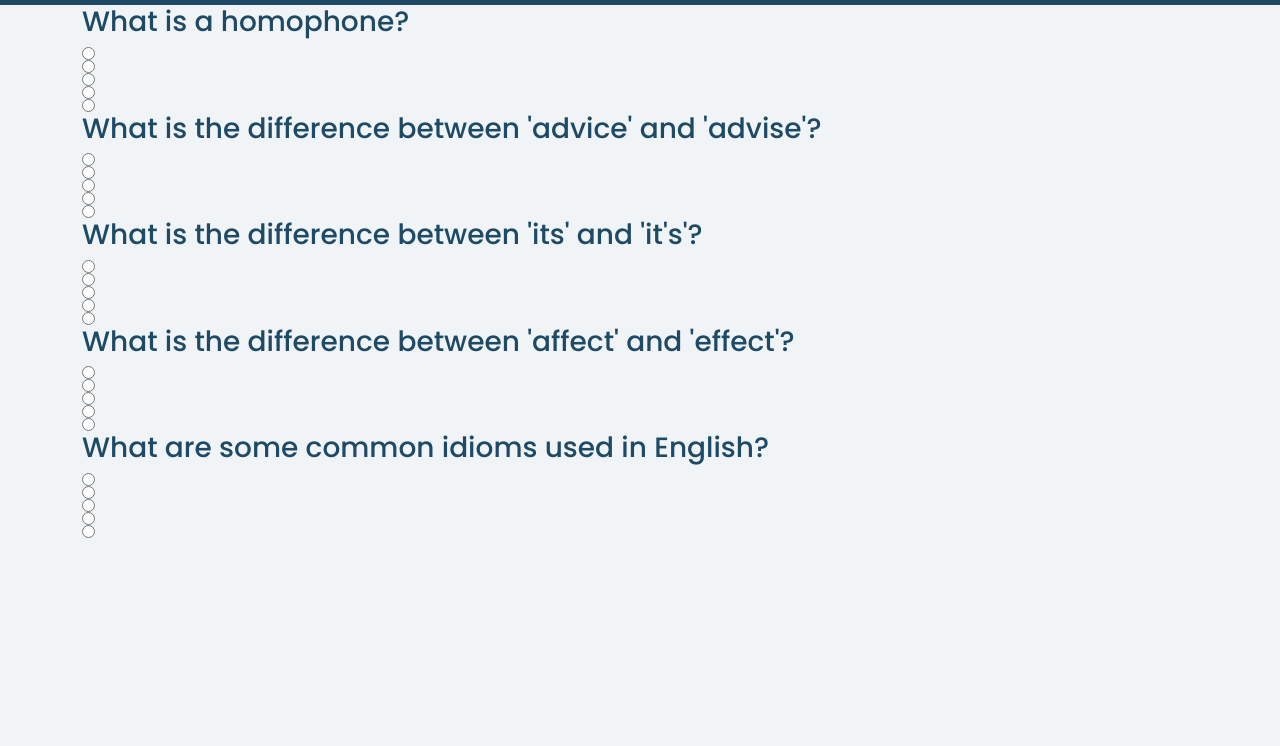
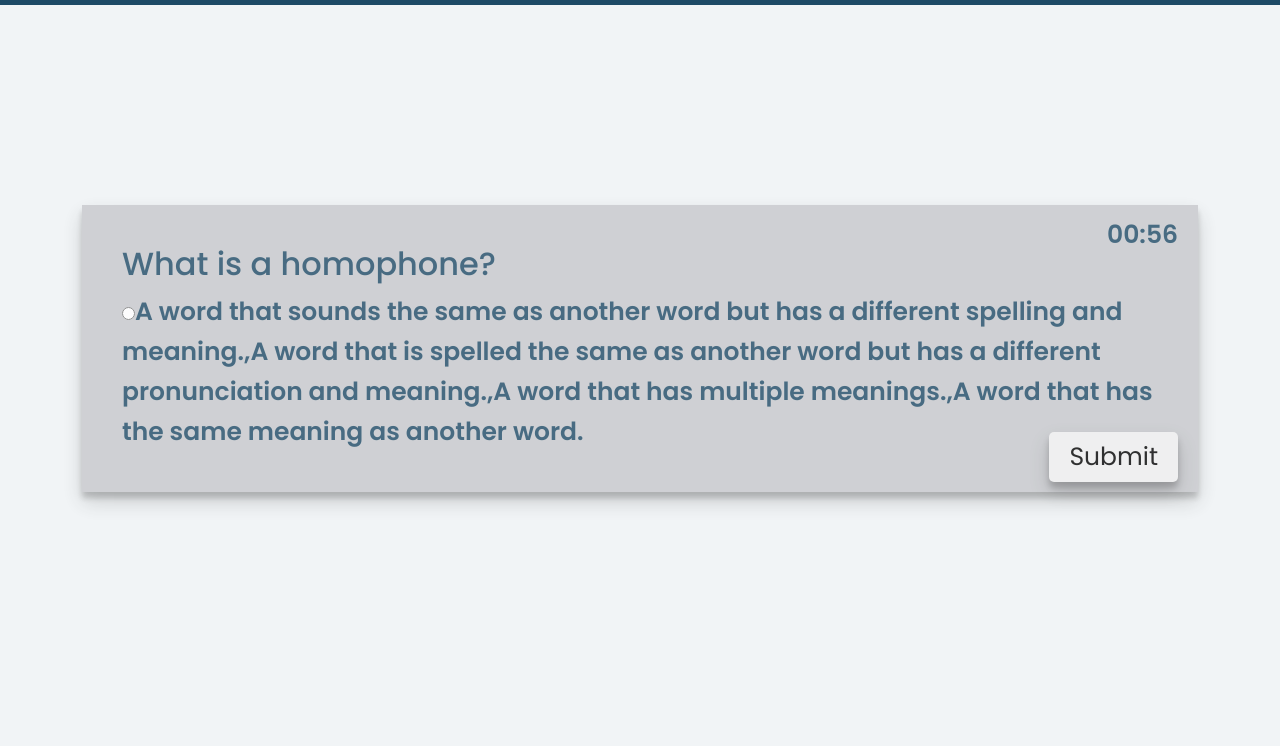
Before and after one commit to Karim-a-khaled/speech-score, a plain HTML site: page pages/english-quiz.html in a window 1280 px wide. Shown: the part 54-800 px from the top of the page. Drawn offline with nearby package versions, Linux system fonts and the light colour scheme.

Commit message:
timer finished

```diff
--- a/pages/english-quiz.html
+++ b/pages/english-quiz.html
@@ -41,8 +41,13 @@
   </nav>
     </nav>
 
-    <div class="container" id="container" style="height: 100vh;">
+    <div class="container container-custom" id="container" style="height: 100vh;">
+      <div class="question">
+        <div class="timer">
+          <h1>00</h1>
+        </div>
 
+      </div>
     </div>
 
     <footer class="footer" id="footer" style="background-color: #1e4a66;">
--- a/scripts/english-quiz.js
+++ b/scripts/english-quiz.js
@@ -1,107 +1,137 @@
 const englishQuestions = [
   {
   question: "What is the difference between 'affect' and 'effect'?",
-  options: ["A) Affect is a verb, while effect is a noun.", "B) Effect is a verb, while affect is a noun.", "C) Both are adjectives with different meanings.", "D) Both are prepositions with different meanings."],
-  answer: "A) Affect is a verb, while effect is a noun."
+  options: ["Affect is a verb, while effect is a noun.", "Effect is a verb, while affect is a noun.", "Both are adjectives with different meanings.", "Both are prepositions with different meanings."],
+  answer: "Affect is a verb, while effect is a noun."
   },
   {
   question: "What is the origin of the word 'etymology'?",
-  options: ["A) Latin", "B) Greek", "C) French", "D) Germanic"],
-  answer: "B) Greek"
+  options: ["Latin", "Greek", "French", "Germanic"],
+  answer: "Greek"
   },
   {
   question: "What is a homophone?",
-  options: ["A) A word that sounds the same as another word but has a different spelling and meaning.", "B) A word that is spelled the same as another word but has a different pronunciation and meaning.", "C) A word that has multiple meanings.", "D) A word that has the same meaning as another word."],
+  options: ["A word that sounds the same as another word but has a different spelling and meaning.", "A word that is spelled the same as another word but has a different pronunciation and meaning.", "A word that has multiple meanings.", "A word that has the same meaning as another word."],
   answer: "A) A word that sounds the same as another word but has a different spelling and meaning."
   },
   {
   question: "What are some common idioms used in English?",
-  options: ["A) 'Break a leg'", "B) 'The ball is in your court'", "C) 'All of the above'", "D) 'The cat's out of the bag'"],
-  answer: "C) 'All of the above'"
+  options: ["'Break a leg'", "The ball is in your court", "All of the above", "The cat's out of the bag"],
+  answer: "'All of the above'"
   },
   {
   question: "What is the difference between 'who' and 'whom'?",
-  options: ["A) 'Who' is used as the subject of a sentence, while 'whom' is used as an object.", "B) 'Whom' is used as the subject of a sentence, while 'who' is used as an object.", "C) Both are interchangeable.", "D) 'Whom' is used to refer to animals or things, while 'who' is used to refer to people."],
-  answer: "A) 'Who' is used as the subject of a sentence, while 'whom' is used as an object."
+  options: ["'Who' is used as the subject of a sentence, while 'whom' is used as an object.", "'Whom' is used as the subject of a sentence, while 'who' is used as an object.", "Both are interchangeable.", "'Whom' is used to refer to animals or things, while 'who' is used to refer to people."],
+  answer: "'Who' is used as the subject of a sentence, while 'whom' is used as an object."
   },
   {
   question: "What is the plural of 'octopus'?",
-  options: ["A) Octopuses", "B) Octopi", "C) Octopodes", "D) Octopodes or octopuses are both correct."],
-  answer: "A) Octopuses"
+  options: ["Octopuses", "Octopi", "Octopodes", "Octopodes or octopuses are both correct."],
+  answer: "Octopuses"
   },
   {
   question: "What is the Oxford comma and why is it controversial?",
-  options: ["A) It is a comma used before the conjunction 'and' in a list of three or more items.", "B) Itis a comma used after the conjunction 'and' in a list of three or more items.", "C) It is a comma used before the last item in a list of three or more items.", "D) It is a comma used to separate clauses in a complex sentence."],
-  answer: "C) It is a comma used before the last item in a list of three or more items."
+  options: ["It is a comma used before the conjunction 'and' in a list of three or more items.", "It is a comma used after the conjunction 'and' in a list of three or more items.", "It is a comma used before the last item in a list of three or more items.", "It is a comma used to separate clauses in a complex sentence."],
+  answer: "It is a comma used before the last item in a list of three or more items."
   },
   {
   question: "What is the difference between 'its' and 'it's'?",
-  options: ["A) 'Its' is a possessive pronoun, while 'it's' is a contraction of 'it is'.", "B) 'It's' is a possessive pronoun, while 'its' is a contraction of 'it is'.", "C) Both have the same meaning.", "D) 'Its' is a contraction of 'it has', while 'it's' is a possessive pronoun."],
-  answer: "A) 'Its' is a possessive pronoun, while 'it's' is a contraction of 'it is'."
+  options: ["'Its' is a possessive pronoun, while 'it's' is a contraction of 'it is'.", "'It's' is a possessive pronoun, while 'its' is a contraction of 'it is'.", "Both have the same meaning.", "'Its' is a contraction of 'it has', while 'it's' is a possessive pronoun."],
+  answer: "'Its' is a possessive pronoun, while 'it's' is a contraction of 'it is'."
   },
   {
   question: "What is the difference between 'few' and 'a few'?",
-  options: ["A) 'Few' is used to indicate a small quantity, while 'a few' is used to indicate a slightly larger quantity.", "B) 'A few' is used to indicate a small quantity, while 'few' is usedto indicate a slightly larger quantity.", "C) Both have the same meaning.", "D) 'Few' is used to indicate a large quantity, while 'a few' is used to indicate a very small quantity."],
-  answer: "A) 'Few' is used to indicate a small quantity, while 'a few' is used to indicate a slightly larger quantity."
+  options: ["'Few' is used to indicate a small quantity, while 'a few' is used to indicate a slightly larger quantity.", "'A few' is used to indicate a small quantity, while 'few' is used to indicate a slightly larger quantity.", "Both have the same meaning.", "'Few' is used to indicate a large quantity, while 'a few' is used to indicate a very small quantity."],
+  answer: "'Few' is used to indicate a small quantity, while 'a few' is used to indicate a slightly larger quantity."
   },
   {
   question: "What is the difference between 'advice' and 'advise'?",
-  options: ["A) 'Advice' is a verb, while 'advise' is a noun.", "B) 'Advice' is a noun, while 'advise' is a verb.", "C) Both are nouns with different meanings.", "D) Both are verbs with different meanings."],
-  answer: "B) 'Advice' is a noun, while 'advise' is a verb."
+  options: ["'Advice' is a verb, while 'advise' is a noun.", "'Advice' is a noun, while 'advise' is a verb.", "Both are nouns with different meanings.", "Both are verbs with different meanings."],
+  answer: "'Advice' is a noun, while 'advise' is a verb."
   },
   {
   question: "What is a palindrome?",
-  options: ["A) A word that has multiple meanings depending on the context.", "B) A word that is spelled the same backwards as forwards.", "C) A word that sounds the same as another word but has a different spelling and meaning.", "D) A word that is spelled the same as another word but has a different pronunciation and meaning."],
-  answer: "B) A word that is spelled the same backwards as forwards."
+  options: ["A word that has multiple meanings depending on the context.", "A word that is spelled the same backwards as forwards.", "A word that sounds the same as another word but has a different spelling and meaning.", "A word that is spelled the same as another word but has a different pronunciation and meaning."],
+  answer: "A word that is spelled the same backwards as forwards."
   },
   {
   question: "What is the difference between 'imply' and 'infer'?",
-  options: ["A) 'Imply' is used to indicate a suggestion or hint, while 'infer' is used to draw a conclusion or make an educated guess.", "B) 'Infer' is used to indicate a suggestion or hint, while 'imply' is used to draw a conclusion or make an educated guess.", "C) Both are synonyms with the same meaning.", "D) 'Imply' is used to refer to people, while 'infer' is used to refer to things."],
-  answer: "A) 'Imply' is used to indicate a suggestion or hint, while 'infer' is used to draw a conclusion or make an educated guess."
+  options: ["'Imply' is used to indicate a suggestion or hint, while 'infer' is used to draw a conclusion or make an educated guess.", "'Infer' is used to indicate a suggestion or hint, while 'imply' is used to draw a conclusion or make an educated guess.", "Both are synonyms with the same meaning.", "'Imply' is used to refer to people, while 'infer' is used to refer to things."],
+  answer: "'Imply' is used to indicate a suggestion or hint, while 'infer' is used to draw a conclusion or make an educated guess."
   }
   ];
+  let container = document.querySelector('#container')
+  let questionContainer = document.querySelector('.question')
+  let display = document.querySelector('.timer')
+  let submitBtn = document.createElement('button')
+  submitBtn.className = 'submit-btn'
+  submitBtn.textContent = 'Submit'
 
-  let container = document.querySelector('#container')
-  // let submitBtn = document.querySelector('.submit')
+  function startTimer(duration, display) {
+    let timer = duration;
+    let minutes, seconds;
 
-// 5 random questions generated
-function generatingQuestions(englishQuestions){
+    let countdown = setInterval(function() {
+      minutes = Math.floor(timer / 60);
+      seconds = timer % 60;
+
+      // Add leading zeros if needed
+      minutes = minutes < 10 ? "0" + minutes : minutes;
+      seconds = seconds < 10 ? "0" + seconds : seconds;
+
+      // Display the time remaining
+      display.textContent = minutes + ":" + seconds;
+
+      if (--timer < 0) {
+        // Timer has reached zero, do something
+        clearInterval(countdown);
+        alert("Timer has ended!");
+      }
+    }, 1000);
+  }
+  let countdownDuration = 60 * 1; // 5 minutes in seconds
+
+  // 5 random questions generated
+  function generatingQuestions(englishQuestions){
   let questionsArr = []
   let answersArr = []
   let optionsArr = []
   let i = 0
-  while(i < 5){
+  while(i < 1){
       let randomNumber = Math.floor(Math.random() * englishQuestions.length)
       if(questionsArr.indexOf(englishQuestions[randomNumber].question) == -1){
         questionsArr.push(englishQuestions[randomNumber].question)
+        // console.log(questionsArr)
         answersArr.push(englishQuestions[randomNumber].answer)
+        // console.log(answersArr)
         optionsArr.push(englishQuestions[randomNumber].options)
+        // console.log(optionsArr)
         i++
       }
-
-    }
-    displayeQuestions(questionsArr,answersArr,optionsArr)
-  }
-
-
-function displayeQuestions(questions,options,answer){
-  for(let question of questions){
-    let div = document.createElement('div')
-    div.className = `question-${questions.indexOf(question) + 1} questions`
-    let questionsLabel = document.createElement('h3')
-    questionsLabel.innerText = question
-    div.appendChild(questionsLabel)
-    container.appendChild(div)
-
-    for(let option of options){
-      let theOptions = document.createElement('input')
-      theOptions.style.display = 'block'
-      theOptions.innerText = option
-      theOptions.type = 'radio'
-      div.appendChild(theOptions)
+      displayeQuestions(questionsArr,optionsArr,answersArr,)
     }
   }
 
+function displayeQuestions(questions,options,answer){
+  for(let i = 0; i < questions.length; i++){
+    let div = document.createElement('div')
+    let questionsLabel = document.createElement('h2')
+    questionsLabel.innerText = questions[i]
+    div.appendChild(questionsLabel)
+    questionContainer.appendChild(div)
+    console.log(options)
+      for(let i = 0; i < options.length; i++){
+        let label = document.createElement('label')
+        let theOptions = document.createElement('input')
+        theOptions.type = 'radio'
+        label.style.display = 'block'
+        label.appendChild(theOptions)
+        label.appendChild(document.createTextNode(options));
+        div.appendChild(label)
+      }
+  }
+  questionContainer.appendChild(submitBtn)
 }
 
 generatingQuestions(englishQuestions)
+startTimer(countdownDuration, display);
--- a/styles/english-quiz.css
+++ b/styles/english-quiz.css
@@ -2,3 +2,33 @@ body{
   background-color: #1e4a660f;
   color: #1e4a66;
 }
+.question{
+  font-size: 30px;
+}
+.question{
+  margin-top: 200px;
+  background: #c7c8cc;
+  opacity: 0.8;
+  padding: 40px;
+  box-shadow: rgba(0, 0, 0, 0.19) 0px 10px 20px, rgba(0, 0, 0, 0.23) 0px 6px 6px;
+  font-weight: 600;
+  line-height: 40px;
+  font-size: 25px;
+  position: relative;
+}
+
+.submit-btn{
+  box-shadow: rgba(0, 0, 0, 0.19) 0px 10px 20px, rgba(0, 0, 0, 0.23) 0px 6px 6px;
+  border: none;
+  border-radius: 5px;
+  position: absolute;
+  bottom:10px;
+  right: 20px;
+  padding: 5px 20px;
+}
+
+.timer{
+  position: absolute;
+  right: 20px;
+  top: 10px;
+}
```
